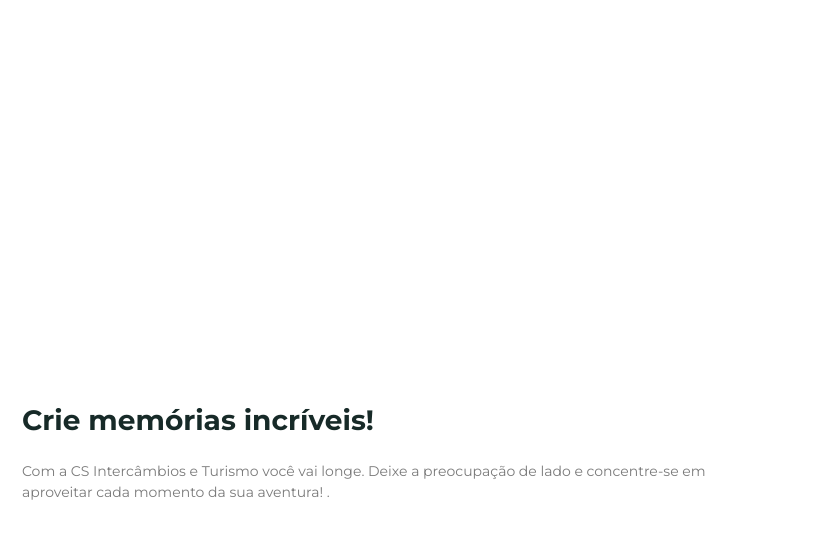
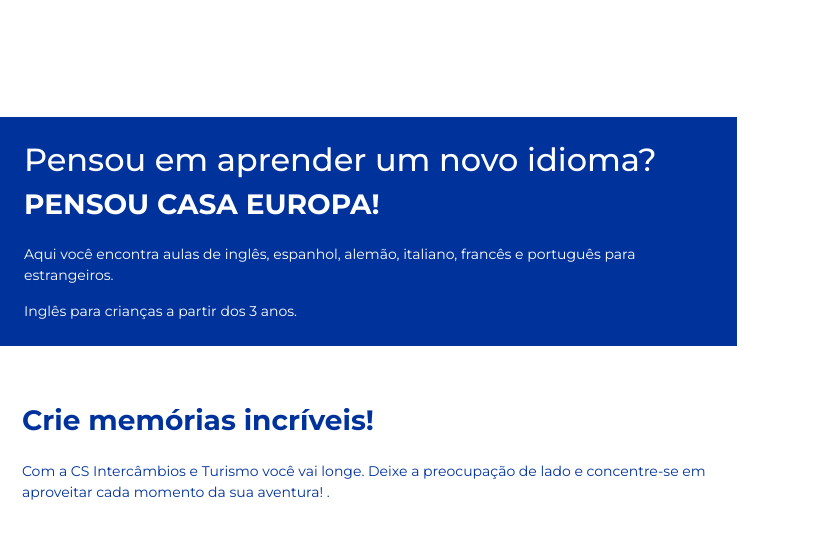
Before and after one commit to emanoelsp/casaeuropa, a plain HTML site: page index.html in a window 1280 px wide. Shown: the part 1731-2282 px from the top of the page, 0-815 px from the left. Drawn offline with Linux system fonts and the light colour scheme.

Commit message:
Add files via upload

```diff
--- a/assets/css/main.css
+++ b/assets/css/main.css
@@ -56,7 +56,7 @@
   --background-color: #008374;
   --default-color: #ffffff;
   --heading-color: #ffffff;
-  --accent-color: #ffffff;
+  --accent-color: #00329C;
   --surface-color: #00b6a1;
   --contrast-color: #ffffff;
 }
@@ -227,6 +227,7 @@
   }
 }
 
+
 /*--------------------------------------------------------------
 # Global Header
 --------------------------------------------------------------*/
@@ -322,6 +323,7 @@
 # Navigation Menu
 --------------------------------------------------------------*/
 /* Desktop Navigation */
+
 @media (min-width: 1200px) {
   .navmenu {
     padding: 0;
@@ -586,6 +588,15 @@
 /*--------------------------------------------------------------
 # Global Footer
 --------------------------------------------------------------*/
+
+.text-blue{
+  color: #00329C;
+}
+
+.bg-blue{
+background-color: #00329C;
+}
+
 .footer {
   background-color: #fff;
   font-size: 14px;
```
